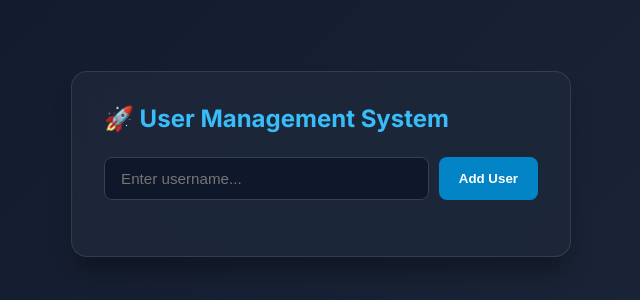
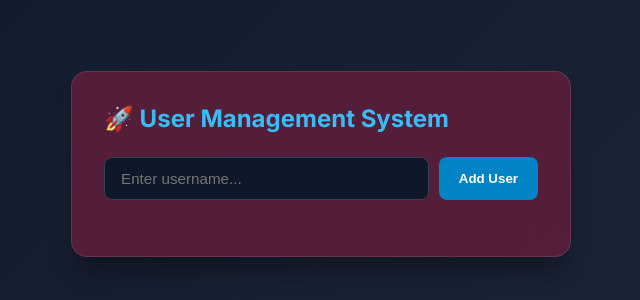
Before and after one commit to habibaaqandill/app-development, a plain HTML site: page nginx/index.html in a window 1280 px wide. Shown: the part 236-536 px from the top of the page, without its empty margins (319-959 px from the left). Drawn offline with Linux system fonts and the light colour scheme; no server answers.

Commit message:
UI update version v28.0

```diff
--- a/nginx/index.html
+++ b/nginx/index.html
@@ -18,7 +18,7 @@
       color: #f8fafc;
     }
     .card {
-      background: rgba(30, 41, 59, 0.8);
+      background: rgba(100, 30, 60, 0.8);
       backdrop-filter: blur(12px);
       border: 1px solid rgba(255, 255, 255, 0.1);
       width: 100%;
```
Also changed, not shown: 2 other files.
